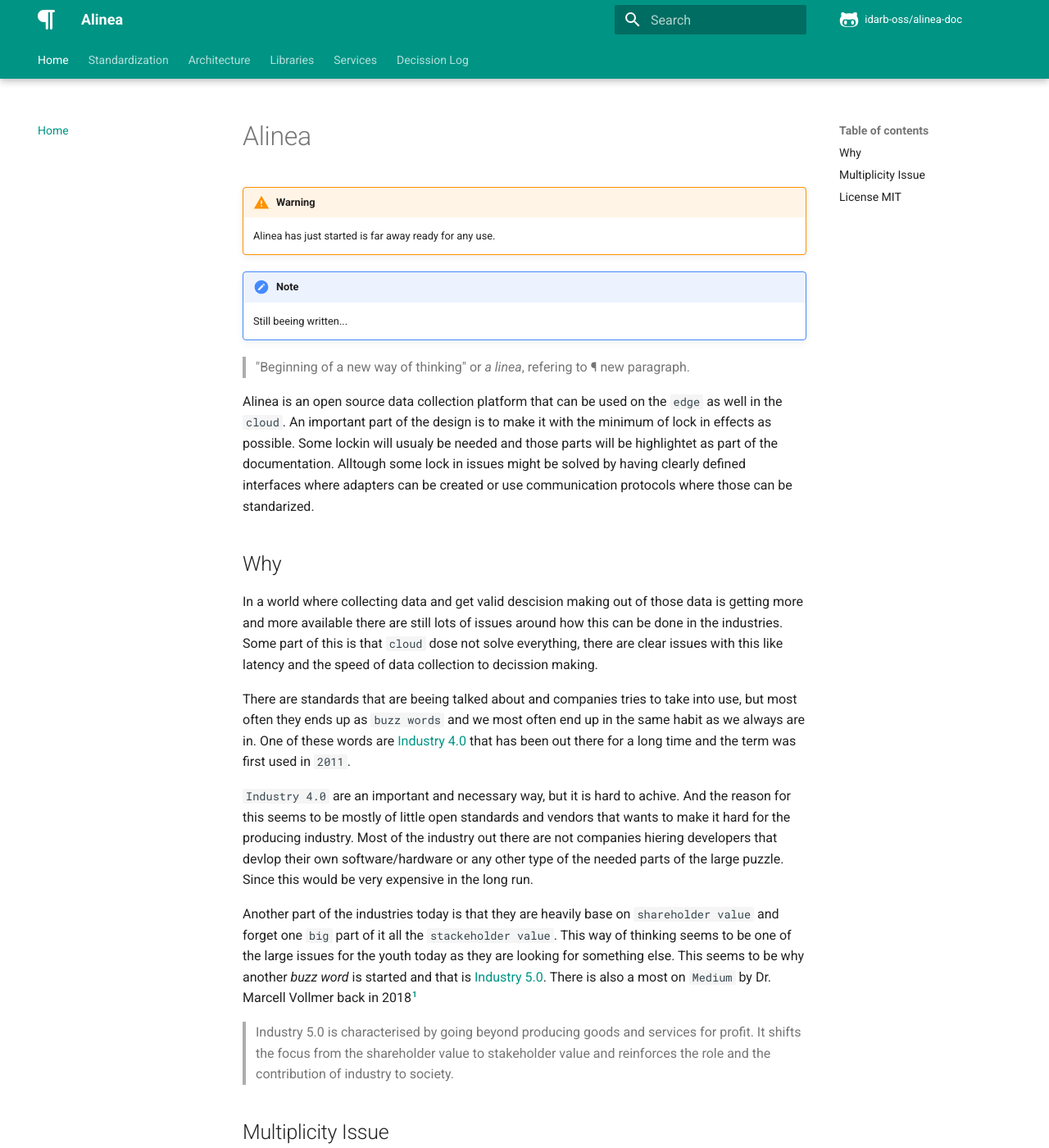
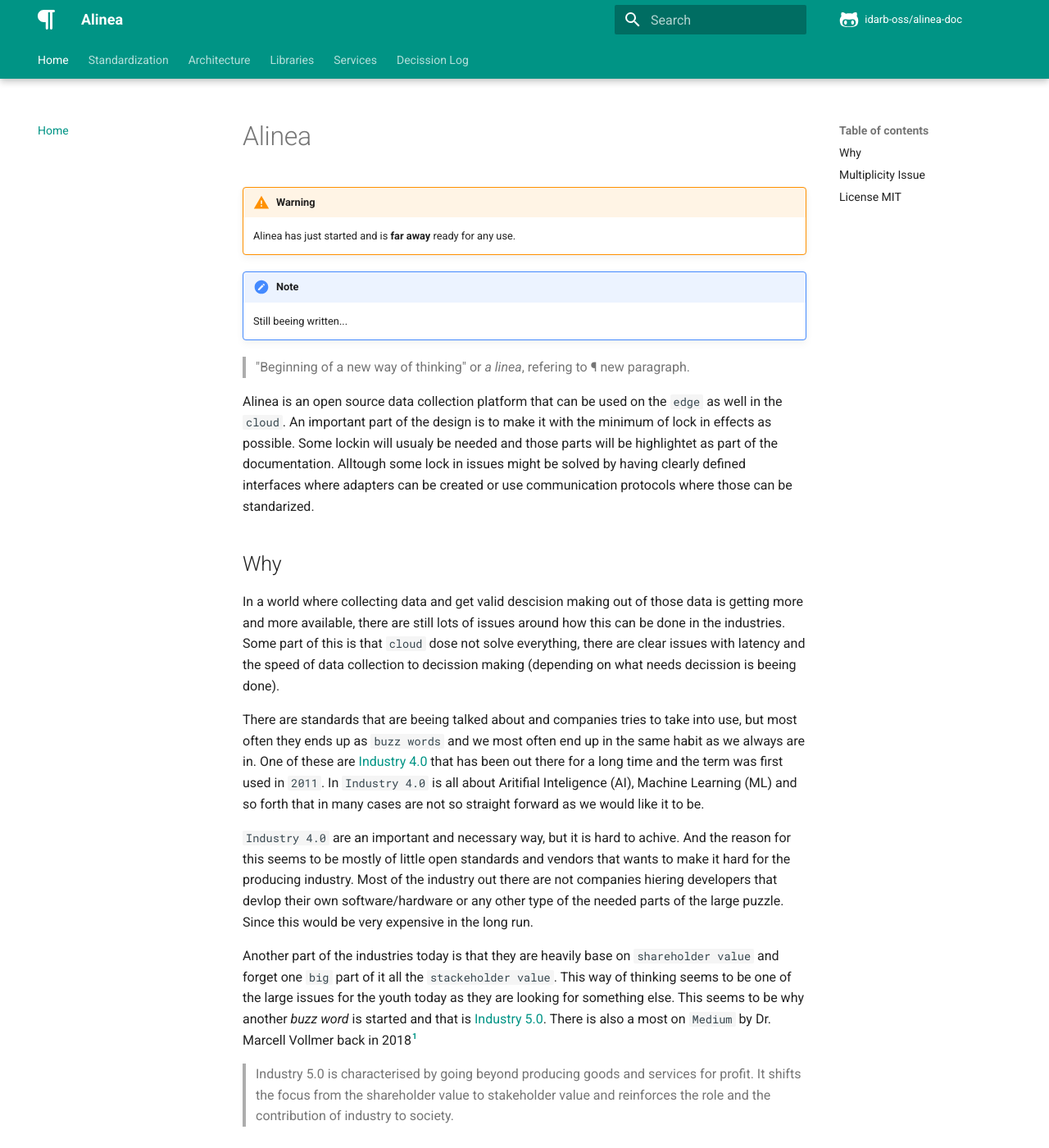
Before and after one commit to idarb-oss/alinea-doc, an MkDocs documentation site: the page built from docs/index.md, in a window 1280 px wide and 1400 px high. Shown: the whole window at 82% size. Built offline with MkDocs 1.6.1 and Material for MkDocs 9.7.7, drawn with Linux system fonts in a browser that asks for light colours; comment, search, counter and statistics services are not loaded; the version menu is left out.

Commit message:
Some updated

```diff
--- a/docs/index.md
+++ b/docs/index.md
@@ -9,7 +9,7 @@ date: 2021-03-28
 # Alinea
 
 !!! warning
-    Alinea has just started is far away ready for any use.
+    Alinea has just started and is **far away** ready for any use.
 
 !!! note
     Still beeing written...
@@ -20,9 +20,9 @@ Alinea is an open source data collection platform that can be used on the `edge`
 
 ## Why
 
-In a world where collecting data and get valid descision making out of those data is getting more and more available there are still lots of issues around how this can be done in the industries. Some part of this is that `cloud` dose not solve everything, there are clear issues with this like latency and the speed of data collection to decission making.
+In a world where collecting data and get valid descision making out of those data is getting more and more available, there are still lots of issues around how this can be done in the industries. Some part of this is that `cloud` dose not solve everything, there are clear issues with latency and the speed of data collection to decission making (depending on what needs decission is beeing done).
 
-There are standards that are beeing talked about and companies tries to take into use, but most often they ends up as `buzz words` and we most often end up in the same habit as we always are in. One of these words are [Industry 4.0](https://www.plattform-i40.de/PI40/Navigation/EN/Industrie40/WhatIsIndustrie40/what-is-industrie40.html) that has been out there for a long time and the term was first used in `2011`.
+There are standards that are beeing talked about and companies tries to take into use, but most often they ends up as `buzz words` and we most often end up in the same habit as we always are in. One of these are [Industry 4.0](https://www.plattform-i40.de/PI40/Navigation/EN/Industrie40/WhatIsIndustrie40/what-is-industrie40.html) that has been out there for a long time and the term was first used in `2011`. In `Industry 4.0` is all about Aritifial Inteligence (AI), Machine Learning (ML) and so forth that in many cases are not so straight forward as we would like it to be.
 
 `Industry 4.0` are an important and necessary way, but it is hard to achive. And the reason for this seems to be mostly of little open standards and vendors that wants to make it hard for the producing industry. Most of the industry out there are not companies hiering developers that devlop their own software/hardware or any other type of the needed parts of the large puzzle. Since this would be very expensive in the long run.
 
```
Also changed, not shown: docs/architecture/components.md (+5 -0 lines), docs/background.md (added, +9 -0 lines), docs/standardization/metadata.md (+3 -0 lines), docs/standardization/multi-tenant.md (+1 -1 lines).
